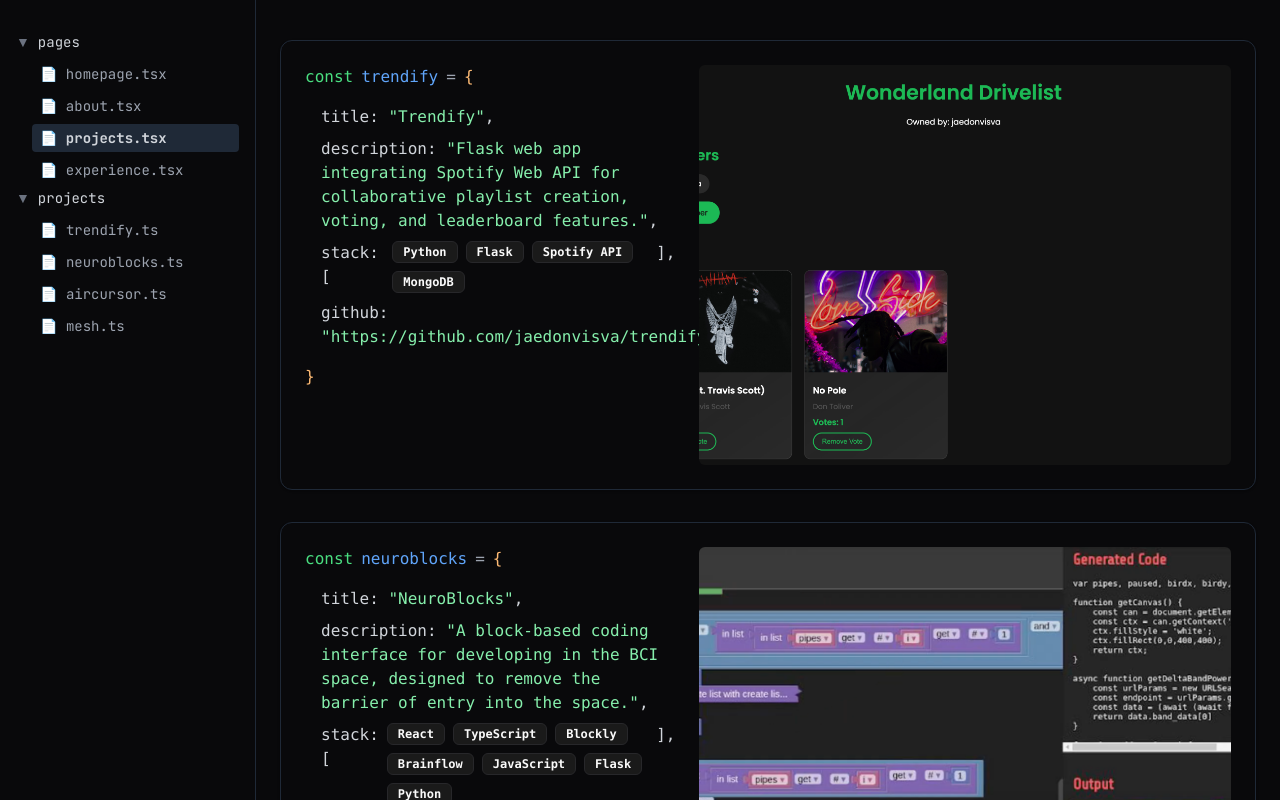
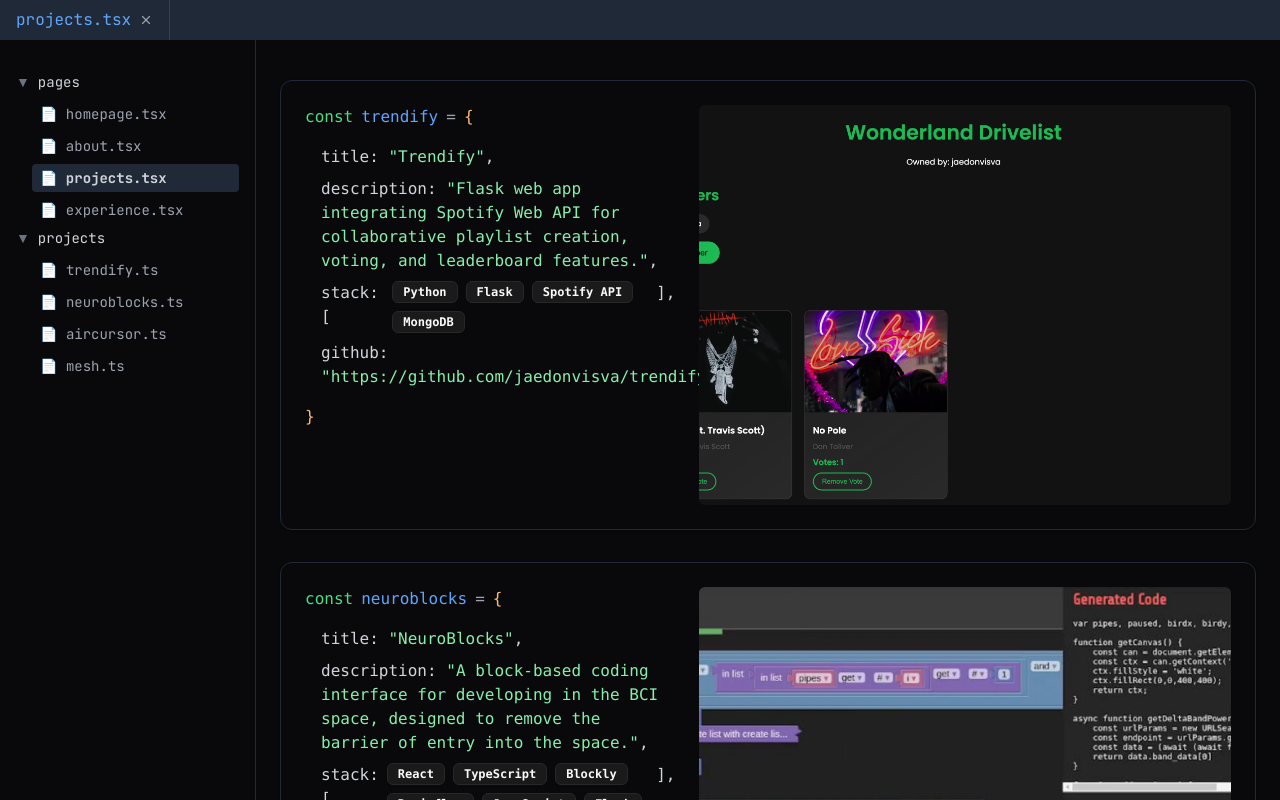
Before and after one commit to jaedonvisva/portfolio-website, a Next.js app: page /projects in a window 1280 px wide. Shown: the top 800 px of the page. Built offline with nearby package versions, Linux system fonts and the light colour scheme.

Commit message:
tab bar working

```diff
--- a/src/app/about/page.tsx
+++ b/src/app/about/page.tsx
@@ -4,8 +4,6 @@
 import { Card } from "@/components/ui/card"
 import Link from "next/link"
 import { usePathname } from "next/navigation" // Import useRouter
-import { TabNavigation } from "@/components/TabNavigation"
-
 export default function AboutPage() {
   const activeClass = "text-gray-300 bg-gray-800 rounded-md px-2 py-1 font-bold"; // Style for the active link
   const inactiveClass = "text-gray-400 hover:text-gray-300 transition-colors";
--- a/src/app/experience/page.tsx
+++ b/src/app/experience/page.tsx
@@ -4,7 +4,6 @@
 import { Badge } from "@/components/ui/badge"
 import { Card } from "@/components/ui/card"
 import Link from "next/link"
-import { TabNavigation } from "@/components/TabNavigation"
 import { usePathname } from "next/navigation"
 
 const experiences = [
--- a/src/app/layout.tsx
+++ b/src/app/layout.tsx
@@ -1,6 +1,7 @@
 import type { Metadata } from "next"
 import { JetBrains_Mono } from "next/font/google"
 import "./globals.css"
+import { TabBar } from "@/components/tab-bar"
 
 const jetbrainsMono = JetBrains_Mono({ subsets: ["latin"] })
 
@@ -16,10 +17,12 @@
   return (
     <html lang="en" className="dark">
       <head>
-        {/* Link to the favicon */}
         <link rel="icon" href="/letter-j.png" />
       </head>
-      <body className={jetbrainsMono.className}>{children}</body>
+      <body className={jetbrainsMono.className}>
+        <TabBar />
+        {children}
+      </body>
     </html>
   )
 }
--- a/src/app/page.tsx
+++ b/src/app/page.tsx
@@ -3,7 +3,6 @@
 import { Github, Mail, Twitter } from "lucide-react";
 import { Button } from "@/components/ui/button";
 import Link from "next/link";
-import { TabNavigation } from "@/components/TabNavigation";
 import { usePathname } from "next/navigation";
 
 export default function Home() {
--- a/src/app/projects/page.tsx
+++ b/src/app/projects/page.tsx
@@ -6,7 +6,6 @@
 import { Badge } from "@/components/ui/badge"
 import { Card } from "@/components/ui/card"
 import { Button } from "@/components/ui/button"
-import { TabNavigation } from "@/components/TabNavigation"
 import { usePathname } from "next/navigation"
 
 const projects = [
--- a/src/components/TabNavigation.tsx
+++ /dev/null
@@ -1,38 +0,0 @@
-"use client"
-
-import Link from "next/link"
-import { usePathname } from "next/navigation"
-import { cn } from "@/lib/utils"
-
-const tabs = [
-  { name: "_jaedon-visva", href: "/" },
-  { name: "_about-me", href: "/about" },
-  { name: "_projects", href: "/projects" },
-  { name: "_experience", href: "/experience" },
-]
-
-export function TabNavigation() {
-  const pathname = usePathname()
-
-  return (
-    <div className="flex bg-[#000000] border-b border-gray-800">
-      {tabs.map((tab) => {
-        const isActive = tab.href === "/" ? pathname === "/" : pathname.startsWith(tab.href)
-
-        return (
-          <Link
-            key={tab.name}
-            href={tab.href}
-            className={cn(
-              "px-4 py-2 text-sm font-mono relative",
-              isActive ? "text-gray-200" : "text-gray-400 hover:text-gray-300",
-            )}
-          >
-            {tab.name}
-            {isActive && <div className="absolute bottom-0 left-0 right-0 h-[2px] bg-[#e06c75]" />}
-          </Link>
-        )
-      })}
-    </div>
-  )
-}
--- /dev/null
+++ b/src/components/tab-bar.tsx
@@ -0,0 +1,51 @@
+"use client"
+
+import { useState, useEffect } from "react"
+import Link from "next/link"
+import { usePathname } from "next/navigation"
+import { X } from "lucide-react"
+
+type Tab = {
+  path: string
+  label: string
+}
+
+export function TabBar() {
+  const [tabs, setTabs] = useState<Tab[]>([])
+  const pathname = usePathname()
+
+  useEffect(() => {
+    const newTab = { path: pathname, label: getTabLabel(pathname) }
+    if (!tabs.some((tab) => tab.path === pathname)) {
+      setTabs((prevTabs) => [...prevTabs, newTab])
+    }
+  }, [pathname])
+
+  const closeTab = (path: string) => {
+    setTabs((prevTabs) => prevTabs.filter((tab) => tab.path !== path))
+  }
+
+  const getTabLabel = (path: string) => {
+    const parts = path.split("/")
+    const lastPart = parts[parts.length - 1]
+    if (lastPart) {
+      return lastPart.concat(".tsx")
+    }
+    return "home.tsx"
+  }
+
+  return (
+    <div className="flex bg-gray-800 text-white">
+      {tabs.map((tab) => (
+        <div key={tab.path} className="flex items-center px-4 py-2 border-r border-gray-700">
+          <Link href={tab.path} className={`mr-2 ${pathname === tab.path ? "text-blue-400" : ""}`}>
+            {tab.label}
+          </Link>
+          <button onClick={() => closeTab(tab.path)} className="text-gray-400 hover:text-white">
+            <X size={14} />
+          </button>
+        </div>
+      ))}
+    </div>
+  )
+}
```
